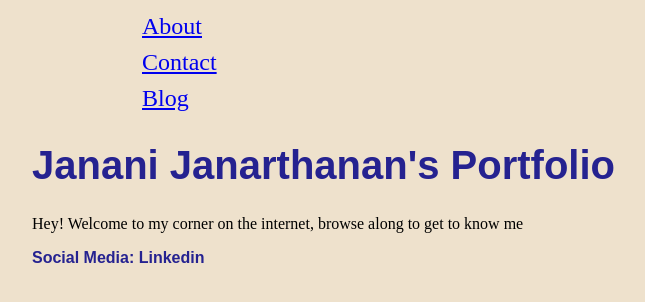
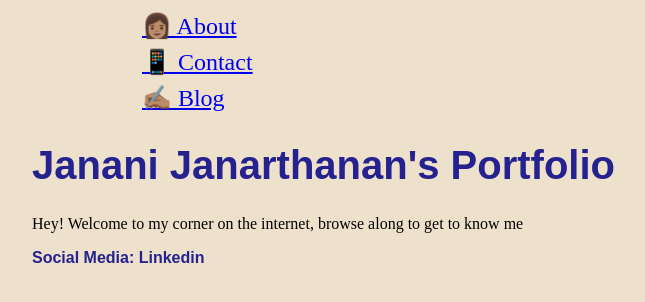
Before and after one commit to jananijana2025/Class-demo, a plain HTML site: page portfolio/index.html in a window 1280 px wide. Shown: the whole page, without its empty margins (168-813 px from the left). Drawn offline with Linux system fonts and the light colour scheme.

Commit message:
update 3

```diff
--- a/portfolio/index.html
+++ b/portfolio/index.html
@@ -6,9 +6,9 @@
     <div id="content">
 
         <div id="nav-bar">
-            <div class="nav-button"><a href="https:"> About </a> </div>
-            <div class="nav-button"><a href="#Linkedin"> Contact </a> </div>
-            <div class="nav-button"><a href="https:"> Blog </a> </div>
+            <div class="nav-button"><a href="https:"> 👩🏽 About </a> </div>
+            <div class="nav-button"><a href="#Linkedin"> 📱 Contact </a> </div>
+            <div class="nav-button"><a href="https:"> ✍🏽 Blog </a> </div>
         </div>
     </div>
 
--- a/portfolio/style.css
+++ b/portfolio/style.css
@@ -37,7 +37,7 @@ body {
     display: flex;
     flex-direction: row;
     background-color: #252290;
-    ;
+
 }
 
 .nav-button {
```
